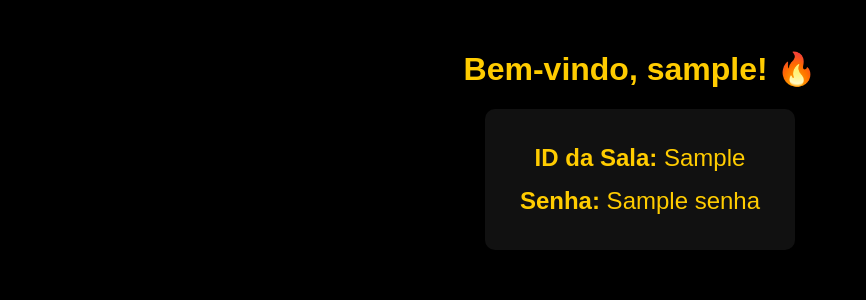
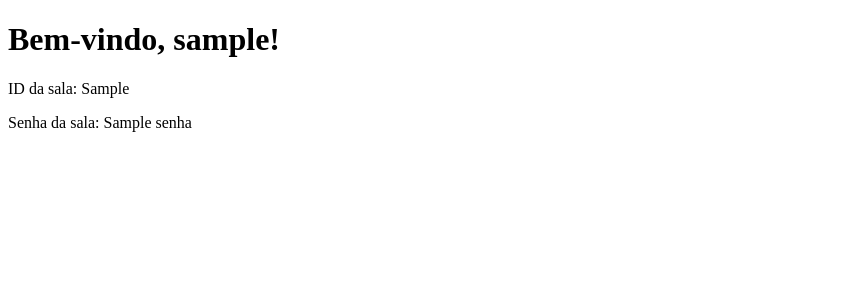
Before and after one commit to dudua9356-beep/sala-ff, a Flask app: template templates/sala.html in a window 1280 px wide. Shown: the top 300 px of the page, without its empty margins (0-866 px from the left). Run offline with Flask 3, Linux system fonts and the light colour scheme; the template is opened without the code that fills it: most values are stand-ins (such as "Sample title", 1, 10 or a date in 2020).

Commit message:
Update sala.html

```diff
--- a/templates/sala.html
+++ b/templates/sala.html
@@ -1,20 +1,12 @@
 <!DOCTYPE html>
-<html lang="pt-br">
+<html lang="pt-BR">
 <head>
-    <meta charset="UTF-8">
-    <title>Sala FF</title>
-    <style>
-        body { background-color: #000; color: #ffcc00; font-family: "Arial", sans-serif; text-align: center; }
-        h1 { margin-top: 50px; }
-        p { font-size: 1.5em; margin: 15px; }
-        .info { background-color: #111; display: inline-block; padding: 20px; border-radius: 10px; }
-    </style>
+<meta charset="UTF-8">
+<title>Sala FF</title>
 </head>
 <body>
-    <h1>Bem-vindo, {{ nick }}! 🔥</h1>
-    <div class="info">
-        <p><strong>ID da Sala:</strong> {{ id_sala }}</p>
-        <p><strong>Senha:</strong> {{ senha }}</p>
-    </div>
+<h1>Bem-vindo, {{ nick }}!</h1>
+<p>ID da sala: {{ id_sala }}</p>
+<p>Senha da sala: {{ senha }}</p>
 </body>
 </html>
```
